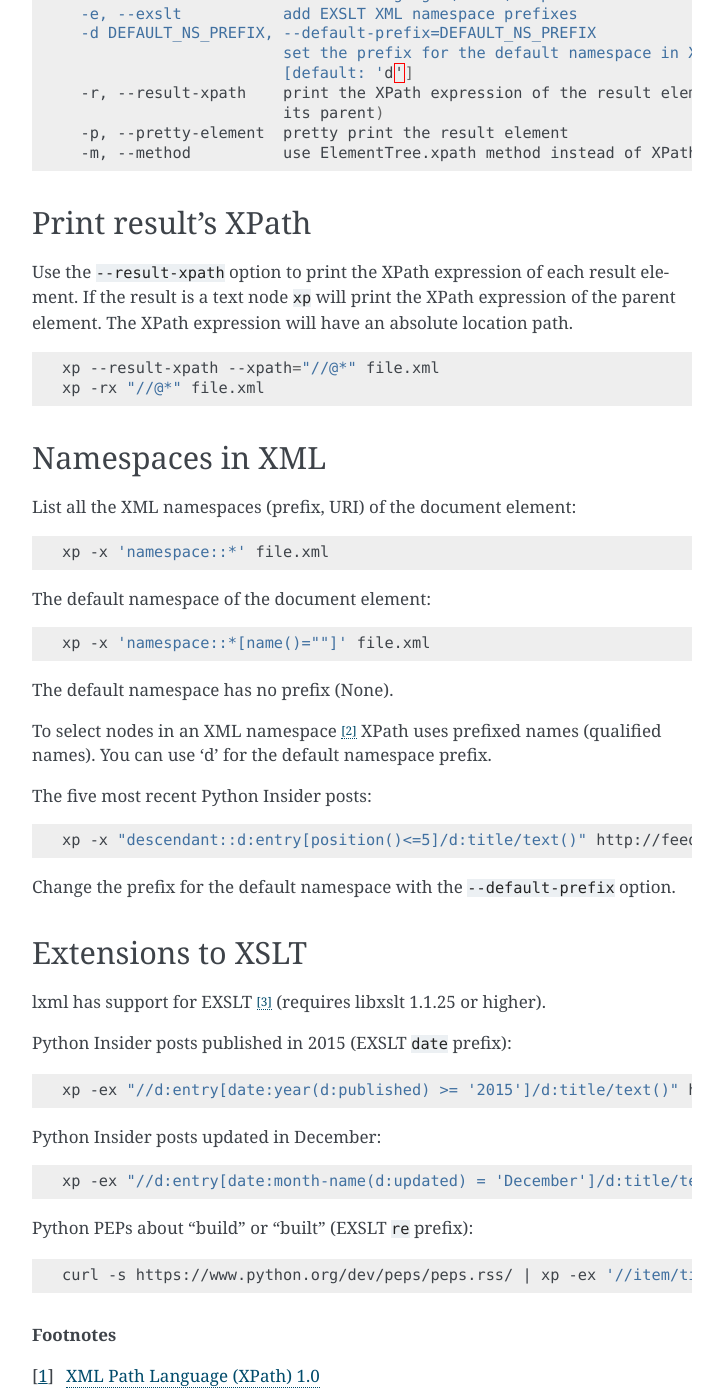
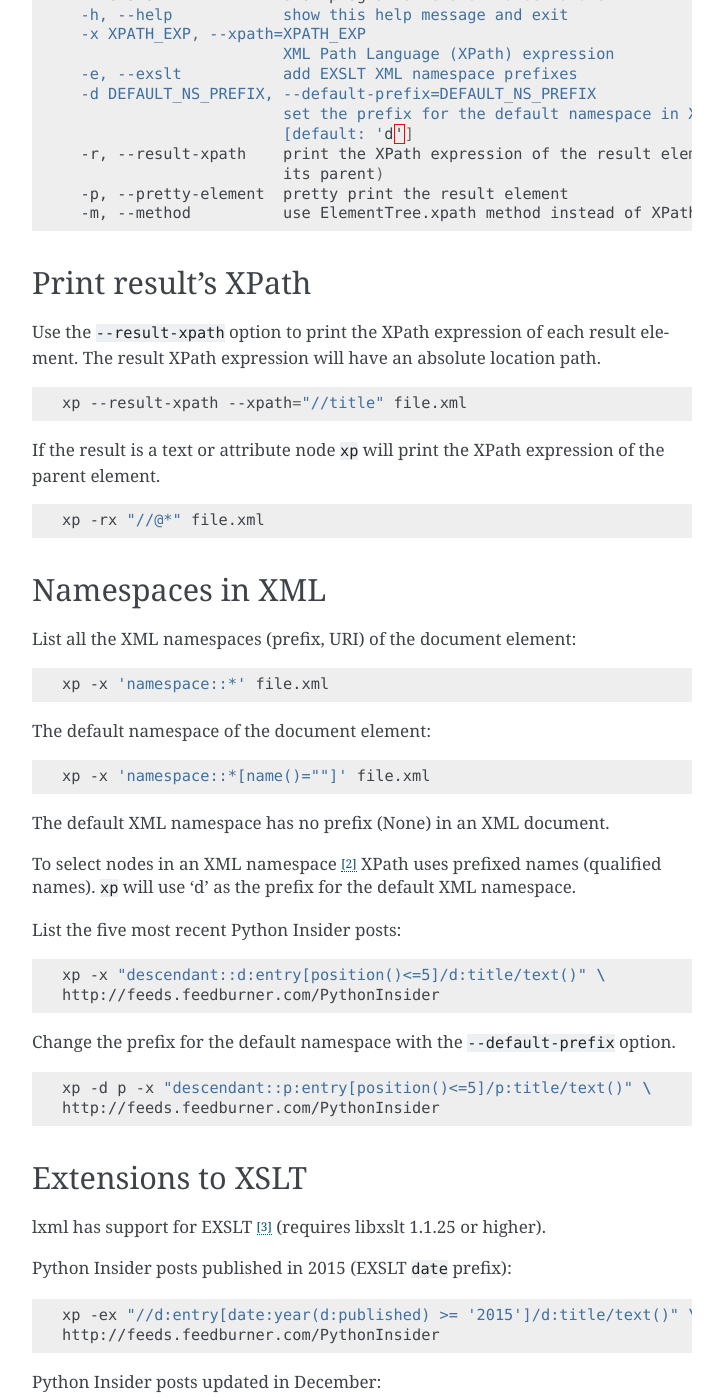
Before and after one commit to peteradrichem/Xul, a Sphinx documentation site: the page built from docs/xp.rst, in a window 1280 px wide and 1400 px high, scrolled down 780 px. Shown: the whole window, without its empty margins (388-1111 px from the left). Built offline with Sphinx 7.4.7, drawn with Linux system fonts in a browser that asks for light colours; some of the changed text lies outside the part shown.

Commit message:
xp examples

```diff
--- a/docs/xp.rst
+++ b/docs/xp.rst
@@ -22,11 +22,13 @@ List all the attributes of an XML file:
    xp --xpath="//@*" file.xml
 
 Or use the short option ``-x``.
+
 List the latest Python PEPs:
 
 .. code:: bash
 
-   curl -s https://www.python.org/dev/peps/peps.rss/ | xp -x "//item/title/text()"
+   curl -s https://www.python.org/dev/peps/peps.rss/ | \
+   xp -x "//item/title/text()"
 
 Options
 -------
@@ -58,12 +60,16 @@ Options
 Print result's XPath
 --------------------
 Use the ``--result-xpath`` option to print the XPath expression of each result element.
-If the result is a text node ``xp`` will print the XPath expression of the parent element.
-The XPath expression will have an absolute location path.
+The result XPath expression will have an absolute location path.
 
 .. sourcecode:: bash
 
-   xp --result-xpath --xpath="//@*" file.xml
+   xp --result-xpath --xpath="//title" file.xml
+
+If the result is a text or attribute node ``xp`` will print the XPath expression of the parent element.
+
+.. sourcecode:: bash
+
    xp -rx "//@*" file.xml
 
 Namespaces in XML
@@ -85,18 +91,24 @@ The default namespace of the document element:
 
    xp -x 'namespace::*[name()=""]' file.xml
 
-The default namespace has no prefix (None).
+The default XML namespace has no prefix (None) in an XML document.
 
 To select nodes in an XML namespace [#]_ XPath uses prefixed names (qualified names).
-You can use 'd' for the default namespace prefix.
+``xp`` will use 'd' as the prefix for the default XML namespace.
 
-The five most recent Python Insider posts:
+List the five most recent Python Insider posts:
 
 .. code:: bash
 
-   xp -x "descendant::d:entry[position()<=5]/d:title/text()" http://feeds.feedburner.com/PythonInsider
+   xp -x "descendant::d:entry[position()<=5]/d:title/text()" \
+   http://feeds.feedburner.com/PythonInsider
 
 Change the prefix for the default namespace with the ``--default-prefix`` option.
+
+.. code:: bash
+
+   xp -d p -x "descendant::p:entry[position()<=5]/p:title/text()" \
+   http://feeds.feedburner.com/PythonInsider
 
 Extensions to XSLT
 ------------------
@@ -111,19 +123,22 @@ Python Insider posts published in 2015 (EXSLT ``date`` prefix):
 
 .. code:: bash
 
-   xp -ex "//d:entry[date:year(d:published) >= '2015']/d:title/text()" http://feeds.feedburner.com/PythonInsider
+   xp -ex "//d:entry[date:year(d:published) >= '2015']/d:title/text()" \
+   http://feeds.feedburner.com/PythonInsider
 
 Python Insider posts updated in December:
 
 .. code:: bash
 
-   xp -ex "//d:entry[date:month-name(d:updated) = 'December']/d:title/text()" http://feeds.feedburner.com/PythonInsider
+   xp -ex "//d:entry[date:month-name(d:updated) = 'December']/d:title/text()" \
+   http://feeds.feedburner.com/PythonInsider
 
-Python PEPs about "build" or "built" (EXSLT ``re`` prefix):
+Python PEPs with "build" or "built" in the title (EXSLT ``re`` prefix):
 
 .. code:: bash
 
-   curl -s https://www.python.org/dev/peps/peps.rss/ | xp -ex '//item/title/text()[re:match(., "buil(d|t)", "i")]'
+   curl -s https://www.python.org/dev/peps/peps.rss/ | \
+   xp -ex '//item/title/text()[re:match(., "buil(d|t)", "i")]'
 
 
 .. rubric:: Footnotes
```
